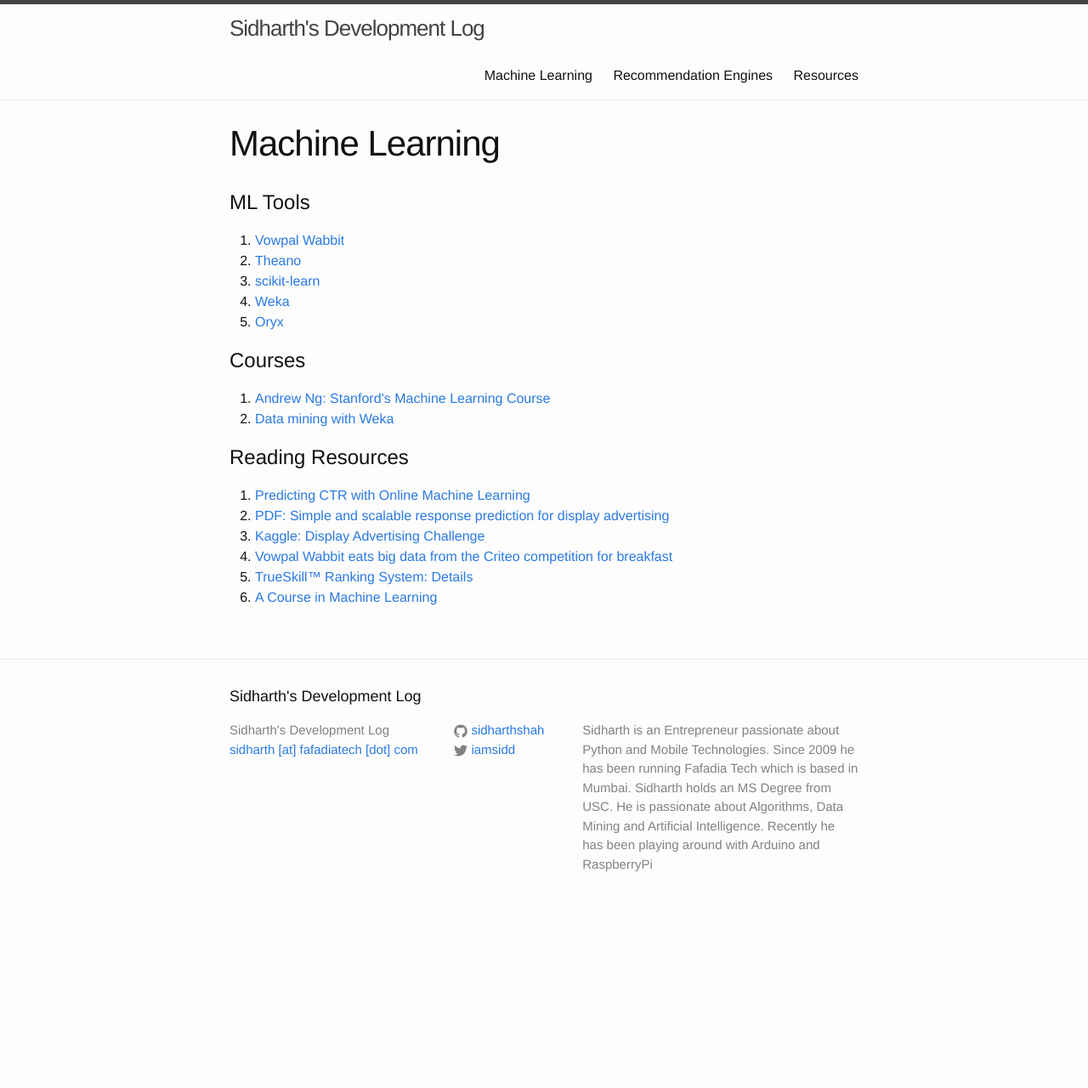
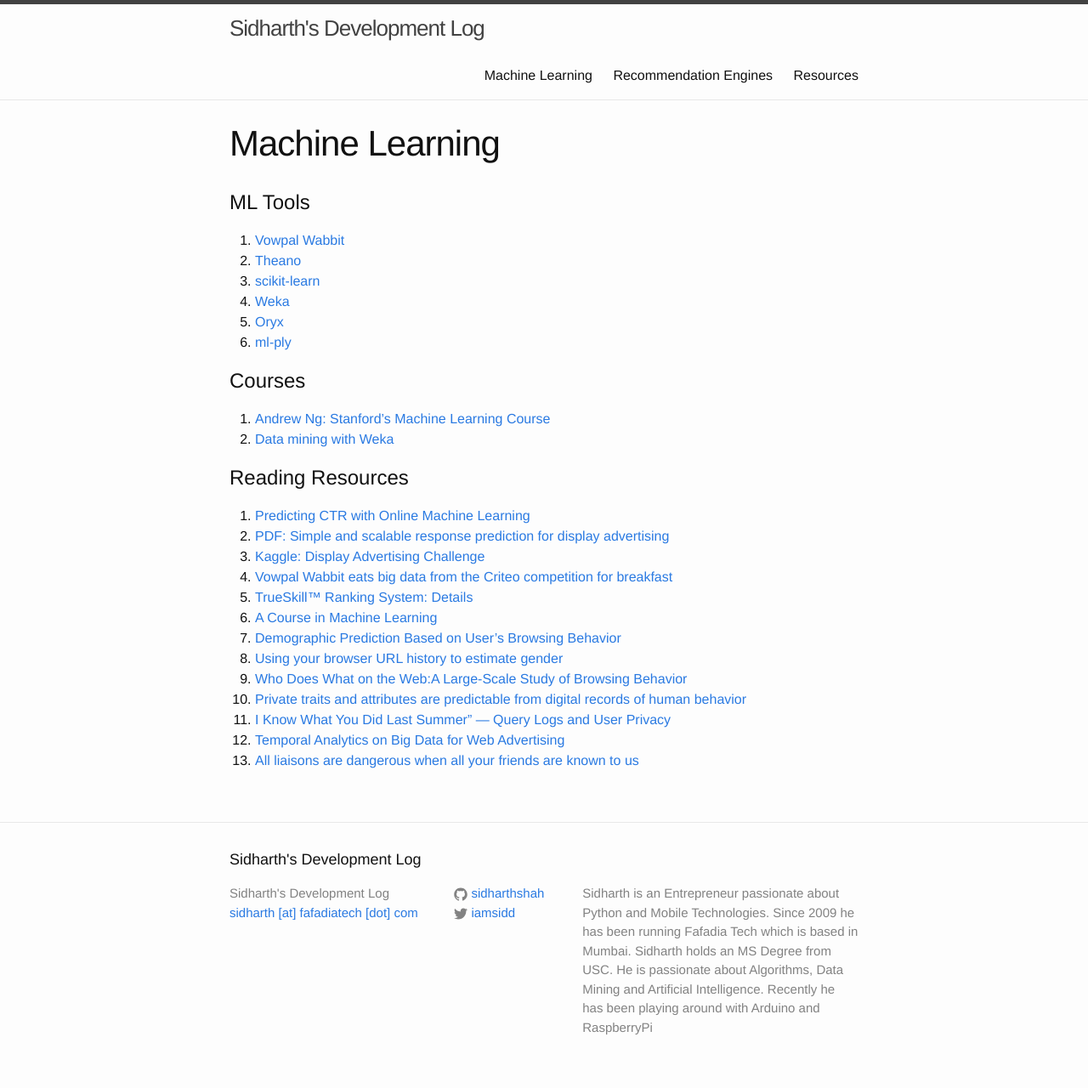
Before and after one commit to sidharthshah/sidharthshah.github.com, a Jekyll site: the page built from machine-learning.md, in a window 1280 px wide. Shown: the whole page at 85% size. Built offline with Jekyll 4.4.1, drawn with Linux system fonts in a browser that asks for light colours; before the commit the page ends 1088 px from its top, so only the background shows below that.

Commit message:
updated more machine learning links

```diff
--- a/machine-learning.md
+++ b/machine-learning.md
@@ -11,6 +11,7 @@
 3. [scikit-learn](http://scikit-learn.org/stable/index.html)
 4. [Weka](http://www.cs.waikato.ac.nz/ml/weka/)
 5. [Oryx](https://github.com/cloudera/oryx)
+6. [ml-ply](http://mlpy.sourceforge.net/)
 
 Courses
 =======
@@ -27,3 +28,10 @@
 4. [Vowpal Wabbit eats big data from the Criteo competition for breakfast](http://fastml.com/vowpal-wabbit-eats-big-data-from-the-criteo-competition-for-breakfast/)
 5. [TrueSkill™ Ranking System: Details](http://research.microsoft.com/en-us/projects/trueskill/details.aspx)
 6. [A Course in Machine Learning](http://ciml.info/dl/v0_8/ciml-v0_8-all.pdf)
+7. [Demographic Prediction Based on User’s Browsing Behavior](http://www2007.org/papers/paper686.pdf)
+8. [Using your browser URL history to estimate gender](http://www.mikeonads.com/2008/07/13/using-your-browser-url-history-estimate-gender/)
+9. [Who Does What on the Web:A Large-Scale Study of Browsing Behavior](http://www.aaai.org/ocs/index.php/ICWSM/ICWSM12/paper/viewFile/4660%26lt%3B/4975)
+10. [Private traits and attributes are predictable from digital records of human behavior](http://www.pnas.org/content/110/15/5802.full.pdf%20html)
+11. [I Know What You Did Last Summer” — Query Logs and User Privacy](http://www.cs.cmu.edu/afs/cs.cmu.edu/user/rosie/www/papers/cikm2007.kanon.pdf)
+12. [Temporal Analytics on Big Data for Web Advertising](http://131.107.65.14/pubs/155806/timr-icde2012.pdf)
+13. [All liaisons are dangerous when all your friends are known to us](http://arxiv.org/pdf/1012.5913.pdf)
```
